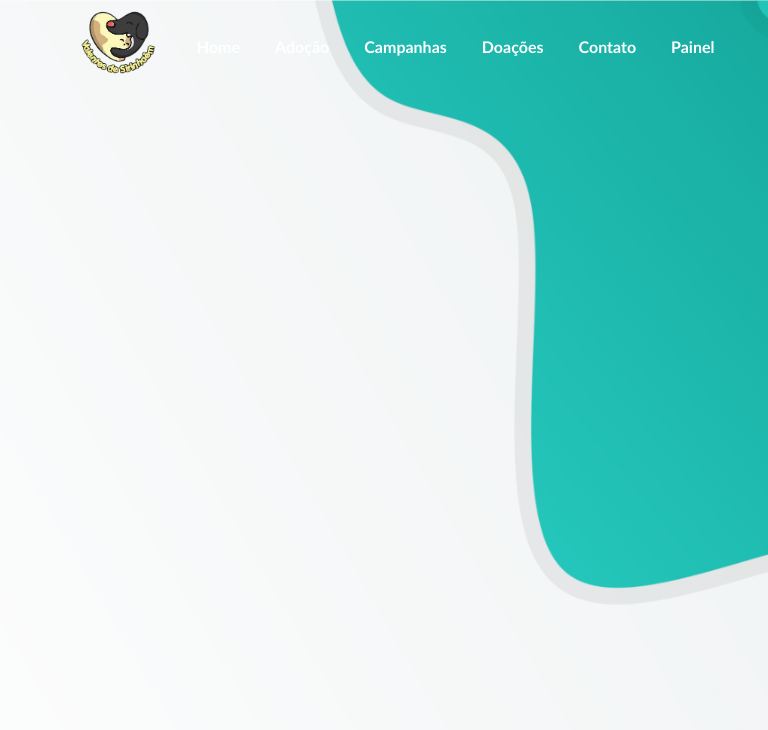
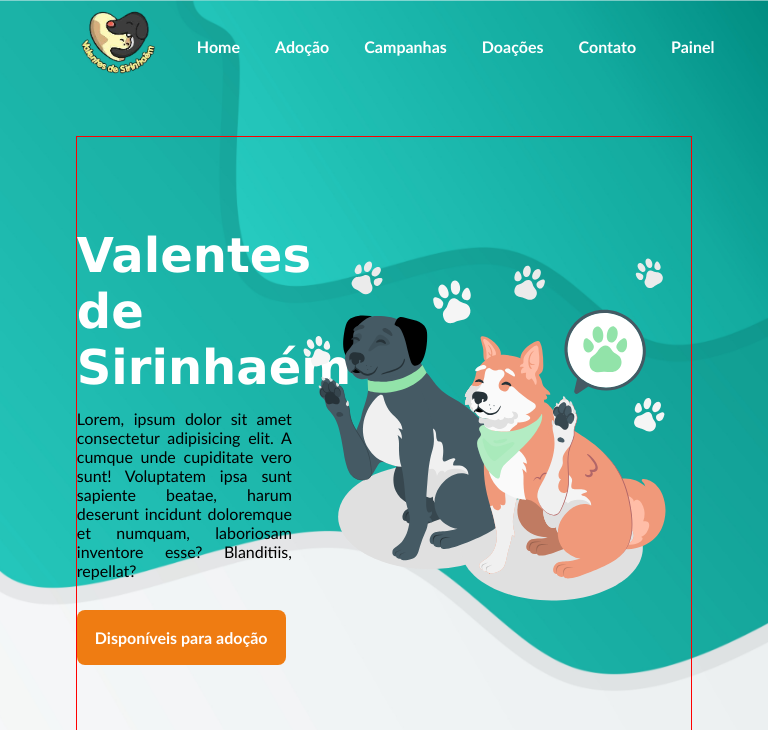
Before and after one commit to Julio-Norberto/Valentes-de-sirinhaem, a React (Vite) app: page / in a window 768 px wide. Shown: the top 730 px of the page. Built offline with nearby package versions, Linux system fonts and the light colour scheme.

Commit message:
configuring responsivity for tablet

```diff
--- a/src/pages/Home/home.css
+++ b/src/pages/Home/home.css
@@ -4,3 +4,97 @@
     background: url('../../assets/backgroundHome.jpg');
     background-size: cover;
 }
+
+.home-content {
+  display: flex;
+  align-items: center;
+  width: 80%;
+  margin: 44px auto;
+}
+
+.home-text {
+  width: 50%;
+}
+
+.home-text h1 {
+  font-size: 3.4em;
+  margin-bottom: 14px;
+  color: #EF7C12;
+  font-family: 'Lucida Sans', 'Lucida Sans Regular', 'Lucida Grande', 'Lucida Sans Unicode', Geneva, Verdana, sans-serif;
+}
+
+.home-text p {
+  font-family: 'Trebuchet MS', 'Lucida Sans Unicode', 'Lucida Grande', 'Lucida Sans', Arial, sans-serif;
+  width: 70%;
+  margin-bottom: 48px;
+  text-align: justify;
+}
+
+.home-img {
+  display: flex;
+  justify-content: right;
+  width: 50%;
+}
+
+.home-img img {
+  width: 530px;
+}
+
+.home-button {
+  padding: 18px;
+  background-color: #02CBBF;
+  border: none;
+  border-radius: 8px;
+  text-decoration: none;
+  color: white;
+  font-weight: bold;
+}
+
+.home-button:hover {
+  background-color: #00a59a;
+}
+
+@media (min-width: 1400px) {
+  .home-content {
+    height: 800px;
+  }
+
+  .home-text h1 {
+    font-size: 4em;
+  }
+
+  .home-text p {
+    width: 60%;
+    line-height: 20px;
+    font-weight: bold;
+  }
+}
+
+@media (min-width: 750px) and (max-width: 1150px) {
+  .home-container {
+    background-position: right;
+    background-size: cover;
+    background-repeat: no-repeat;
+  }
+
+  .home-content {
+    border: 1px solid red;
+    height: 600px;
+  }
+
+  .home-text h1 {
+    font-size: 3em;
+    color: rgb(255, 255, 255);
+  }
+
+  .home-img img {
+    width: 400px;
+  }
+
+  .home-button {
+    /*background-color: rgb(30, 255, 236);*/
+    background-color: #EF7C12;
+    color: #fff;
+    font-weight: bold;
+  }
+}
--- a/src/pages/Home/index.tsx
+++ b/src/pages/Home/index.tsx
@@ -1,12 +1,34 @@
 import './home.css'
 
 import { Menu } from '../../components/Menu'
+import { Link } from 'react-router-dom'
+
+import dogs from '../../assets/dogsHome.svg'
 
 export const Home: React.FunctionComponent = () => {
     return (
         <div className='home-container'>
           <Menu />
 
+          <div className='home-content'>
+
+            <div className='home-text'>
+              <div>
+                <h1>Valentes de <br /> Sirinhaém</h1>
+                <p>
+                  Lorem, ipsum dolor sit amet consectetur adipisicing elit. A cumque unde cupiditate vero sunt! Voluptatem ipsa sunt sapiente beatae, harum deserunt incidunt doloremque et numquam, laboriosam inventore esse? Blanditiis, repellat?
+                </p>
+              </div>
+
+              <Link className='home-button' to='adoption' >Disponíveis para adoção</Link>
+            </div>
+
+            <div className='home-img'>
+              <img src={dogs} alt="" />
+            </div>
+
+          </div>
+
         </div>
     )
 }
```
